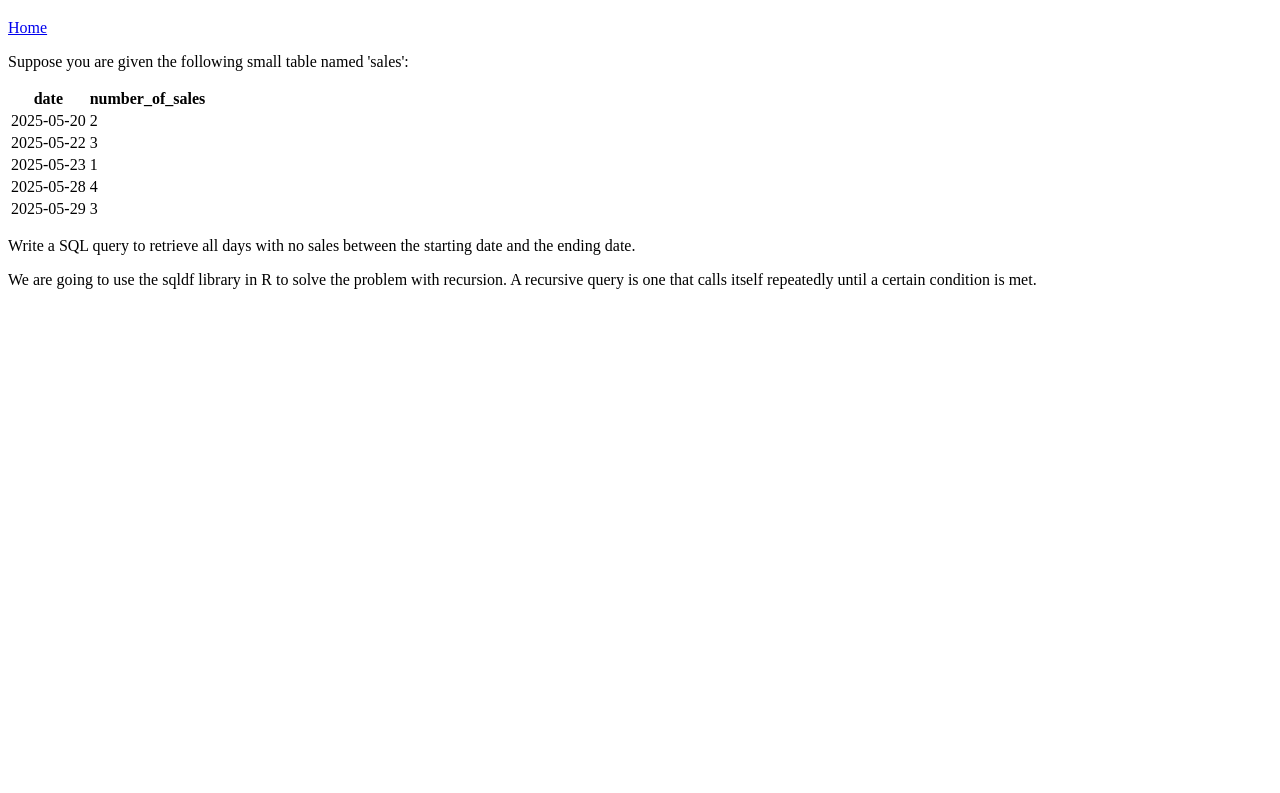
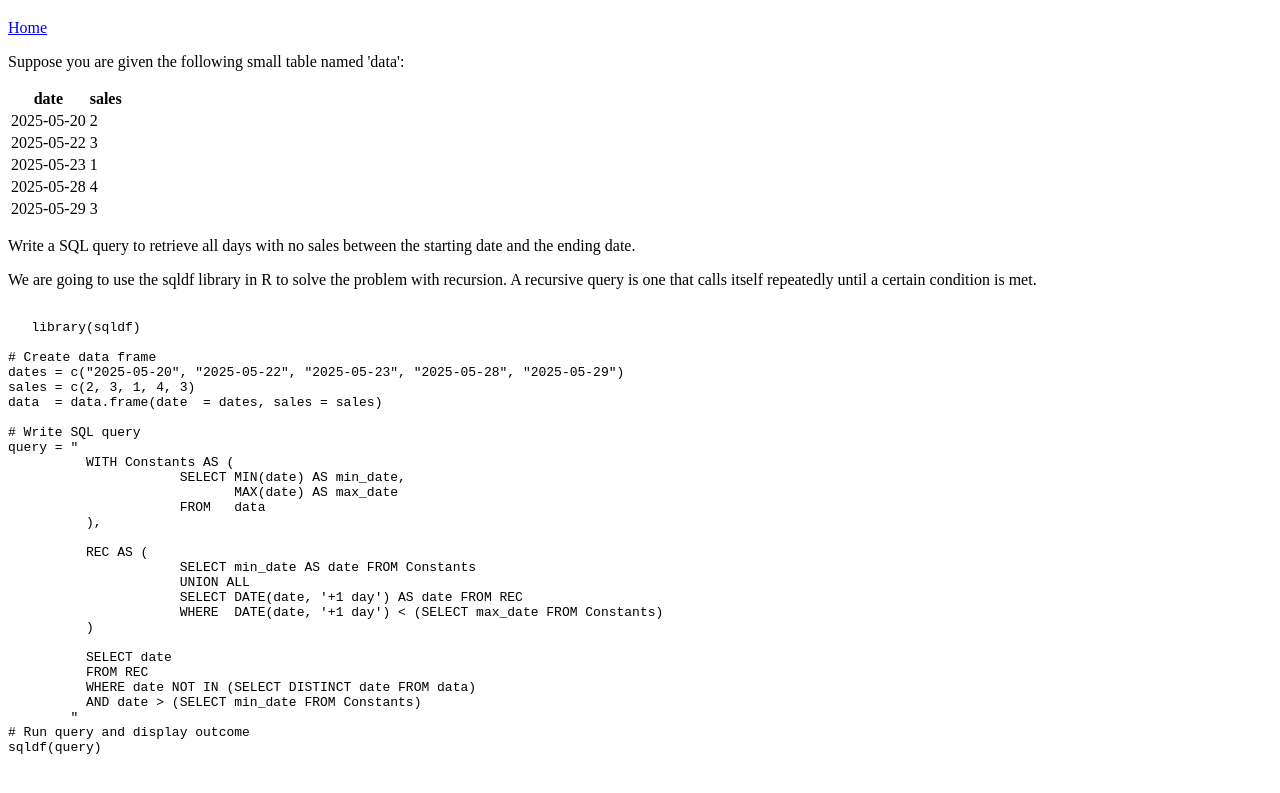
Before and after one commit to mokbaynic/mokbaynic.github.io, a plain HTML site: page programming_and_data_science.html in a window 1280 px wide. Shown: the part 61-854 px from the top of the page. Before the commit the page ends 800 px from the top, so only its background shows below. Drawn offline with Linux system fonts and the light colour scheme.

Commit message:
Update programming_and_data_science.html

```diff
--- a/programming_and_data_science.html
+++ b/programming_and_data_science.html
@@ -9,11 +9,11 @@
   <nav>
     <a href="index.html">Home</a>
   </nav>
-  <p> Suppose you are given the following small table named 'sales': </p>
+  <p> Suppose you are given the following small table named 'data': </p>
   <table>
   <tr>
     <th>date</th>
-    <th>number_of_sales</th>
+    <th>sales</th>
   </tr>
   <tr>
     <td>2025-05-20</td>
@@ -40,5 +40,39 @@
 
 <p> We are going to use the sqldf library in R to solve the problem with recursion.
 A recursive query is one that calls itself repeatedly until a certain condition is met. </p>
+
+   <pre><code class = "language-r">
+   library(sqldf)
+
+# Create data frame
+dates = c("2025-05-20", "2025-05-22", "2025-05-23", "2025-05-28", "2025-05-29")
+sales = c(2, 3, 1, 4, 3)
+data  = data.frame(date  = dates, sales = sales)
+
+# Write SQL query
+query = "
+          WITH Constants AS (
+                      SELECT MIN(date) AS min_date,
+                             MAX(date) AS max_date
+                      FROM   data
+          ),
+
+          REC AS (
+                      SELECT min_date AS date FROM Constants
+                      UNION ALL
+                      SELECT DATE(date, '+1 day') AS date FROM REC
+                      WHERE  DATE(date, '+1 day') < (SELECT max_date FROM Constants)
+          )
+
+          SELECT date
+          FROM REC
+          WHERE date NOT IN (SELECT DISTINCT date FROM data)
+          AND date > (SELECT min_date FROM Constants)
+        "
+# Run query and display outcome
+sqldf(query)
+
+   </code></pre>
+
 </body>
 </html>
```
